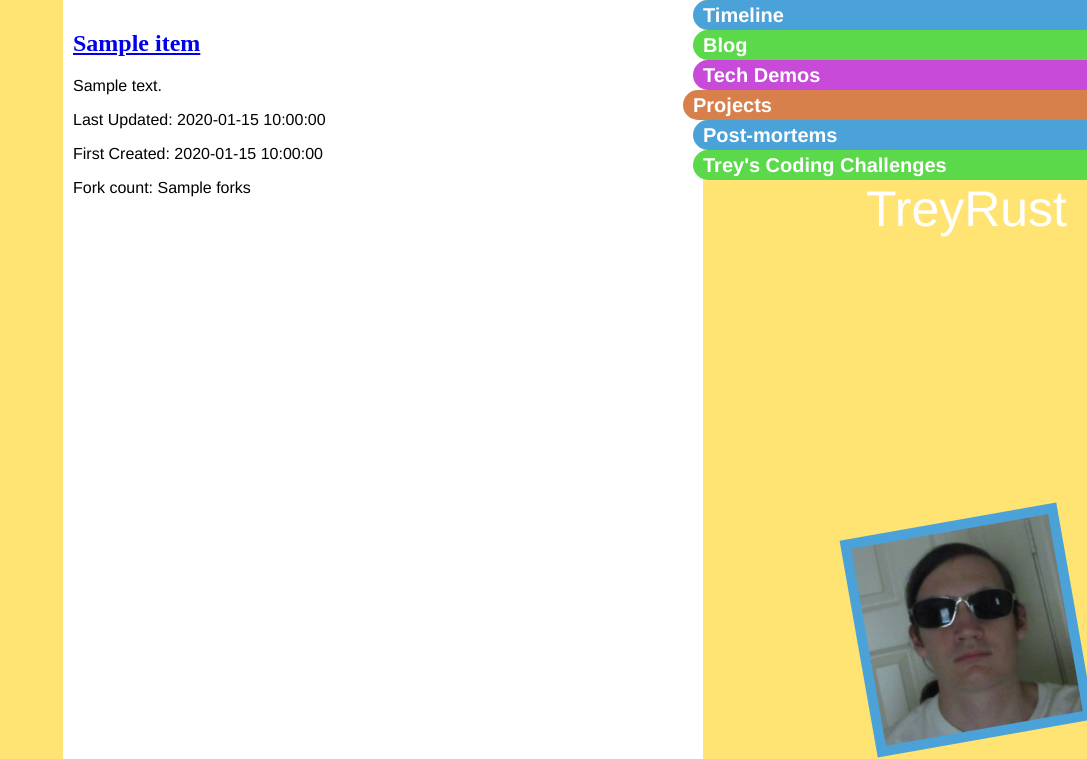
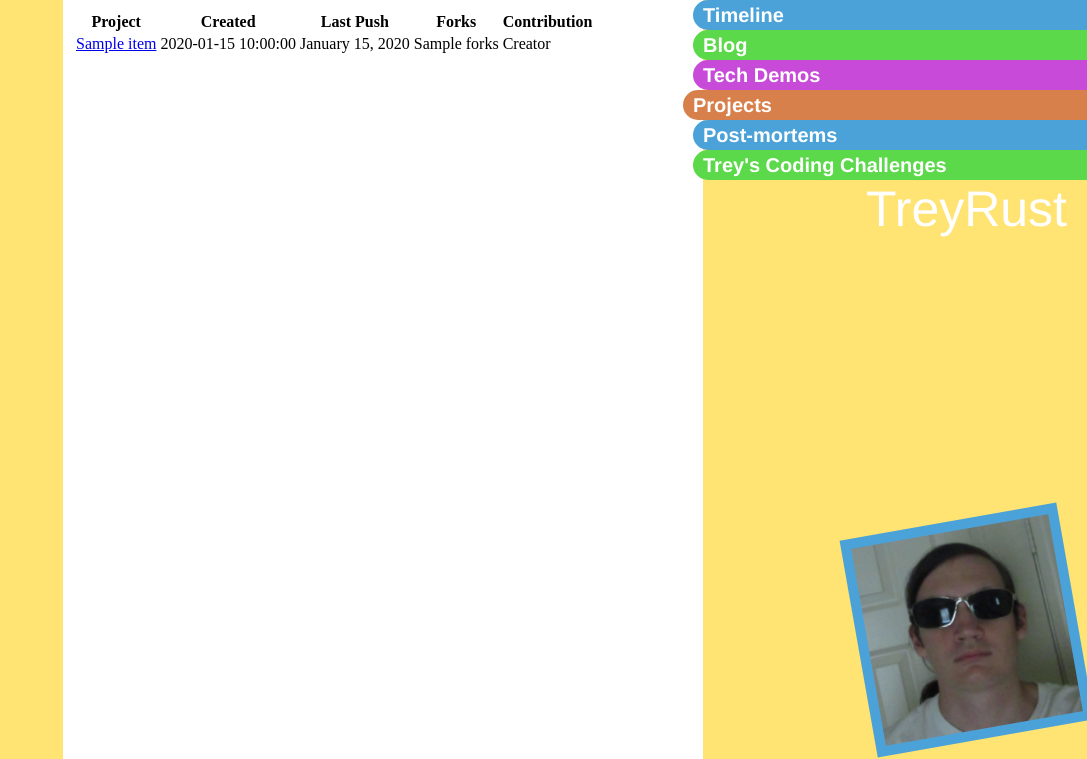
Before and after one commit to TreyRust/treyrust.com, a Flask app: page /projects/ in a window 1280 px wide. Shown: the top 759 px of the page, without its empty margins (193-1280 px from the left). Run offline with Flask 2, Linux system fonts and the light colour scheme; a database or web service that is not in the repository returns one stand-in record (values such as "Sample title"); data that the repository does not hold is empty.

Commit message:
Making some changes to the projects page

```diff
--- a/projectpropagator.py
+++ b/projectpropagator.py
@@ -10,7 +10,7 @@ class GitHubPropagator:
 		return resp.json(), resp.status_code
 
 	def _formatProject(self, project):
-		return {"name": project['name'], "lastUpdated": project['updated_at'],
+		return {"name": project['name'], "lastUpdated": project['updated_at'].strftime('%B %d, %Y'),
 				"created": project['created_at'], "forkCount": project['forks'],
 				"description": project['description']}
 
--- a/templates/projects.html
+++ b/templates/projects.html
@@ -2,11 +2,23 @@
 
 {% block content %}
 	{% for project in allProjects %}
-		<a href="/projects/{{ project['name' ]}}"><h2>{{ project['name'] }}</h2></a>
-		<p>{{ project['description'] }}</p>
-		<p>Last Updated: {{ project['lastUpdated'] }}</p>
-		<p>First Created: {{ project['created'] }}</p>
-		<p>Fork count: {{ project['forkCount'] }}</p>
+		<table>
+			<tr>
+				<th>Project</th>
+				<th>Created</th>
+				<th>Last Push</th>
+				<th>Forks</th>
+				<th>Contribution</th>
+			</tr>
+			<tr>
+				<td><a href="/projects/{{ project['name' ]}}">{{ project['name'] }}</td></a>
+				<td>{{ project['created'] }}</td>
+				<td>{{ project['lastUpdated'] }}</td>
+				<td>{{ project['forkCount'] }}</td>
+				<td>Creator</td>
+
+			</tr>
+		</table>
 	{% endfor %}
 
 {% endblock content %}
```
